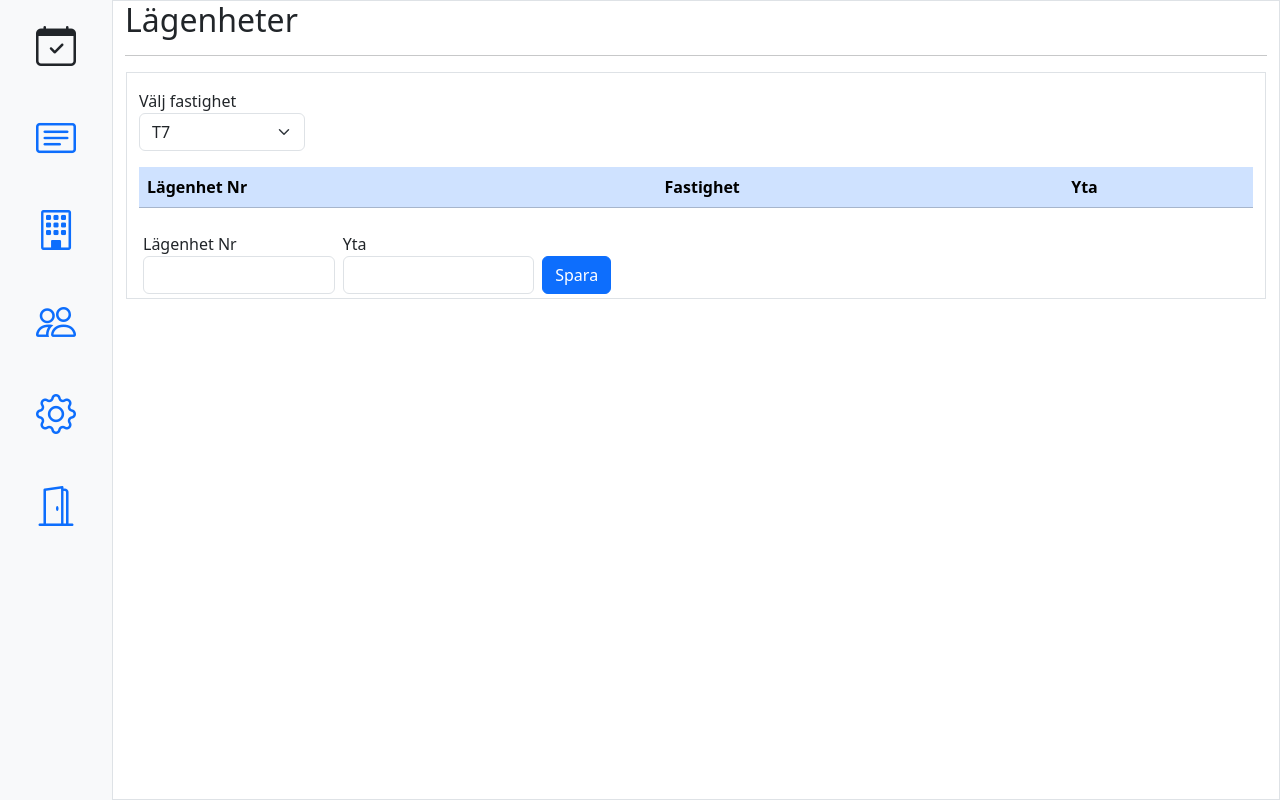
After one commit to aselborn/tidlog, a PHP site: page /lagenhet.php in a window 1280 px wide. The commit adds this page. Run offline with PHP 8.4, Linux system fonts and the light colour scheme; the visitor is signed in with stand-in values (Sample User, id 1); lists and menus that the app fills with data are empty.

Commit message:
nya menyer.

```diff
--- a/code/getrecord.php
+++ b/code/getrecord.php
@@ -17,7 +17,7 @@
 
          $form_data["jobId"] = $row["JobId"];
          $form_data["job_date"] = $dt;
-         $form_data["job_hour"] = $row["job_hour"];
+         $form_data["job_hour"] = str_replace(".0", "", $row["job_hour"]);
          $form_data["job_fastighet"] = $row["job_fastighet"];
          $form_data["job_description"] = $row["job_description"];
     }
--- a/index.php
+++ b/index.php
@@ -82,7 +82,6 @@ $number_of_page = ceil($num_rows / $result_per_page);
                                     <?php
                                     //Läser data ur databas.
 
-
                                     //$data = $db->query("select * from jobs where job_username = ? order by job_date desc ", array($_SESSION["username"]))->fetchAll();
                                     $data = $db->query("select * from tidlog_jobs order by job_date desc LIMIT " . $page_first_result . ',' . $result_per_page)->fetchAll();
 
@@ -91,10 +90,11 @@ $number_of_page = ceil($num_rows / $result_per_page);
                                         $dt = date_format($dtdat, "Y-m-d");
                                         $jobId = $row["JobId"];
 
+                                        $jobHour = str_replace(".0", "", $row["job_hour"]);
 
                                         echo "<tr id='$jobId' ><td>" . $dt . "</td><td>"
                                             . $row["job_username"] . "</td><td>"
-                                            . $row["job_hour"] . "</td><td>"
+                                            . $jobHour  . "</td><td>"
                                             . $row["job_fastighet"] . "</td><td>"
                                             . $row["job_description"] . "</td></tr>";
                                     }
--- /dev/null
+++ b/lagenhet.php
@@ -0,0 +1,92 @@
+<?php
+      if (!isset($_SESSION)) { session_start(); }
+      require_once "./code/dbmanager.php";
+      require_once "./code/managesession.php";
+?>
+<!DOCTYPE html>
+<html lang="en">
+    <head>
+        <title>Lägenheter</title>
+
+    </head>
+
+    <body>
+
+        <?php include("./pages/sidebar.php") ?>
+
+        <div class="col-sm  min-vh-100 border">
+            <h2>Lägenheter</h2>
+            <hr />
+            <div class="container border" >
+                <div class="row mt-3">
+                    <div class="col-2">
+                        <label id="lblFastighet" class="label-primary">Välj fastighet</label>
+                        <select id="fastighetId" class="form-select" name="job_fastighet">
+                            <option value="1">T7</option>
+                            <option value="2">U9</option>
+                        </select>
+                    </div>
+                </div>
+                <div class="row mt-3">
+                    <div class="col">
+                        <table class="table table-hover table-striped " id="jobTable">
+                            <thead class="table-dark">
+                                <tr>
+                                    <th scope="col" class="table-primary">Lägenhet Nr</th>
+                                    <th scope="col" class="table-primary">Fastighet</th>
+                                    <th scope="col" class="table-primary">Yta</th>
+                                </tr>
+                            </thead>
+                            <tbody>
+                                <?php
+                            //Läser data ur databas.
+
+                            //$data = $db->query("SELECT * from tidlog_fastighet") ;
+
+
+                            // foreach ($data as $row) {
+                            //     $dtdat = date_create($row["job_date"]);
+                            //     $dt = date_format($dtdat, "Y-m-d");
+                            //     $jobId = $row["JobId"];
+
+
+                            //     echo "<tr id='$jobId' ><td>" . $dt . "</td><td>"
+                            //         . $row["job_hour"] . "</td><td>"
+                            //         . $row["job_fastighet"] . "</td><td>"
+                            //         . $row["job_description"] . "</td></tr>";
+                            //}
+                            ?>
+                         </tbody>
+                        </table>
+                    </div>
+                    <div class="mt-1">
+                        <form action="addtime.php" method="POST" id="frmInput">
+
+                            <div class="d-inline-flex align-bottom p-1 gap-2">
+
+                                    <div class="form-group">
+                                        <label id="lblLagenhetNo" class="label-primary">Lägenhet Nr</label>
+                                        <input id="lagenhetNo" type="text" name="lagenhet_nr" class="form-control" >
+                                    </div>
+
+
+                                    <div class="form-group">
+                                        <label id="lblDatum" class="label-primary">Yta</label>
+                                        <input id="lagenhetYta" type="text" name="lagenhet_yta" class="form-control" >
+                                    </div>
+
+                                    <div class="form-group col-sm-4">
+                                        <br />
+                                        <input type="button" id="btnSave" class="btn btn-primary btn-send" value="Spara">
+                                    </div>
+
+
+                            </div>
+
+                        </form>
+                    </div>
+                    </div>
+                </div>
+            </div>
+        </body>
+</html>
--- a/pages/sidebar.php
+++ b/pages/sidebar.php
@@ -55,14 +55,19 @@
                             <i class="bi-card-text fs-1"></i>
                         </a>
                     </li>
-                    <!-- <li class="nav-item">
+                    <li class="nav-item">
+                        <a href="lagenhet.php" class="nav-link py-3 px-2" title="Lägenheter" data-bs-toggle="tooltip" data-bs-placement="right" data-bs-original-title="Lägenheter">
+                            <i class="bi bi-building fs-1"></i>
+                        </a>
+                    </li>
+                    <li class="nav-item">
                         <a href="hyresgaster.php" class="nav-link py-3 px-2" title="Hyresgäster" data-bs-toggle="tooltip" data-bs-placement="right" data-bs-original-title="Hyresgäster">
-                            <i class="bi bi-book fs-1"></i>
+                            <i class="bi bi-people fs-1"></i>
                         </a>
-                    </li> -->
+                    </li>
                     <li>
                         <a href="settings.php" class="nav-link py-3 px-2" title="Inställnigar" data-bs-toggle="tooltip" data-bs-placement="right" data-bs-original-title="inställningar">
-                            <i class="bi-people fs-1"></i>
+                            <i class="bi bi-gear fs-1"></i>
                         </a>
                     </li>
                     <li>
```
Also changed, not shown: code/util.php (+36 -0 lines), hyresgaster.php (+3 -22 lines), js/lagenhet.js (added, +22 -0 lines).
